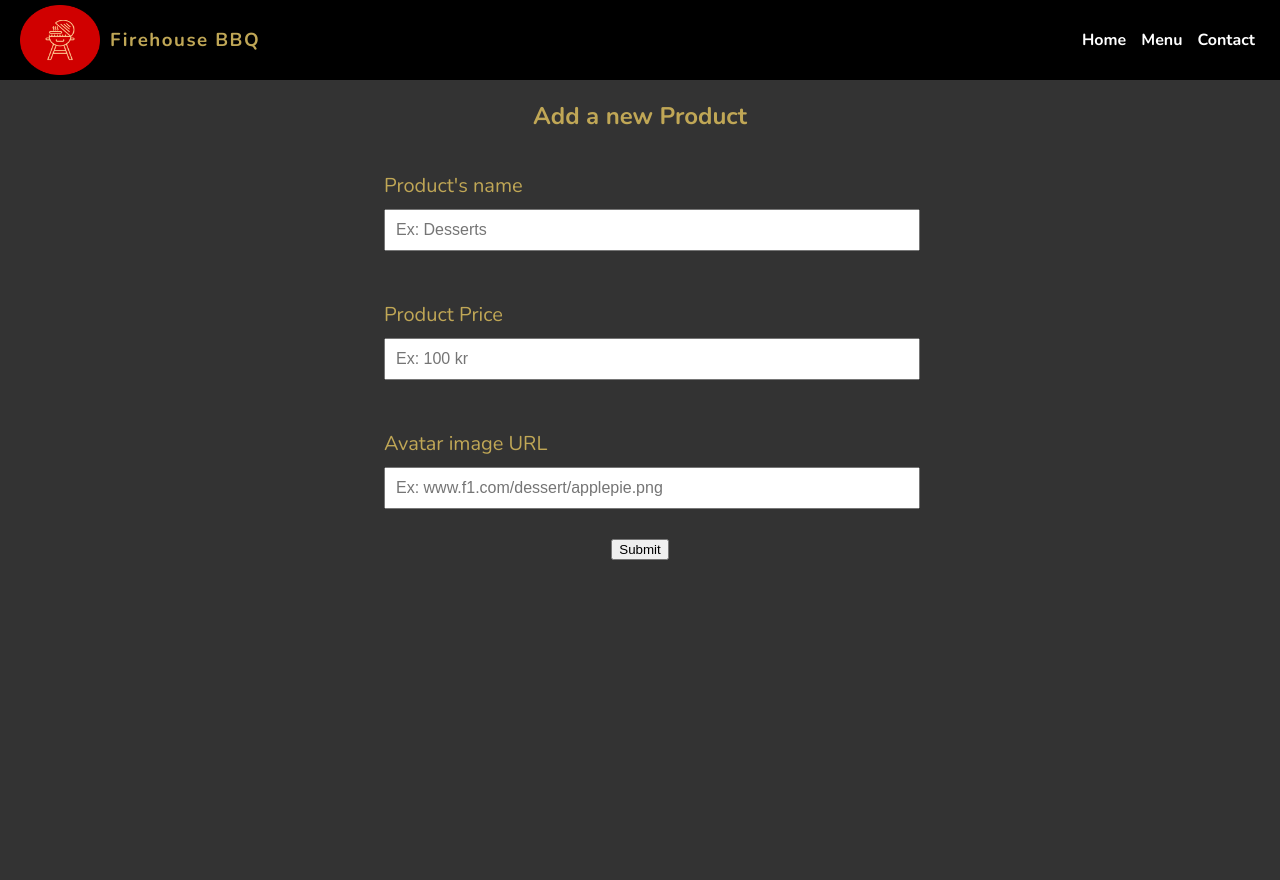
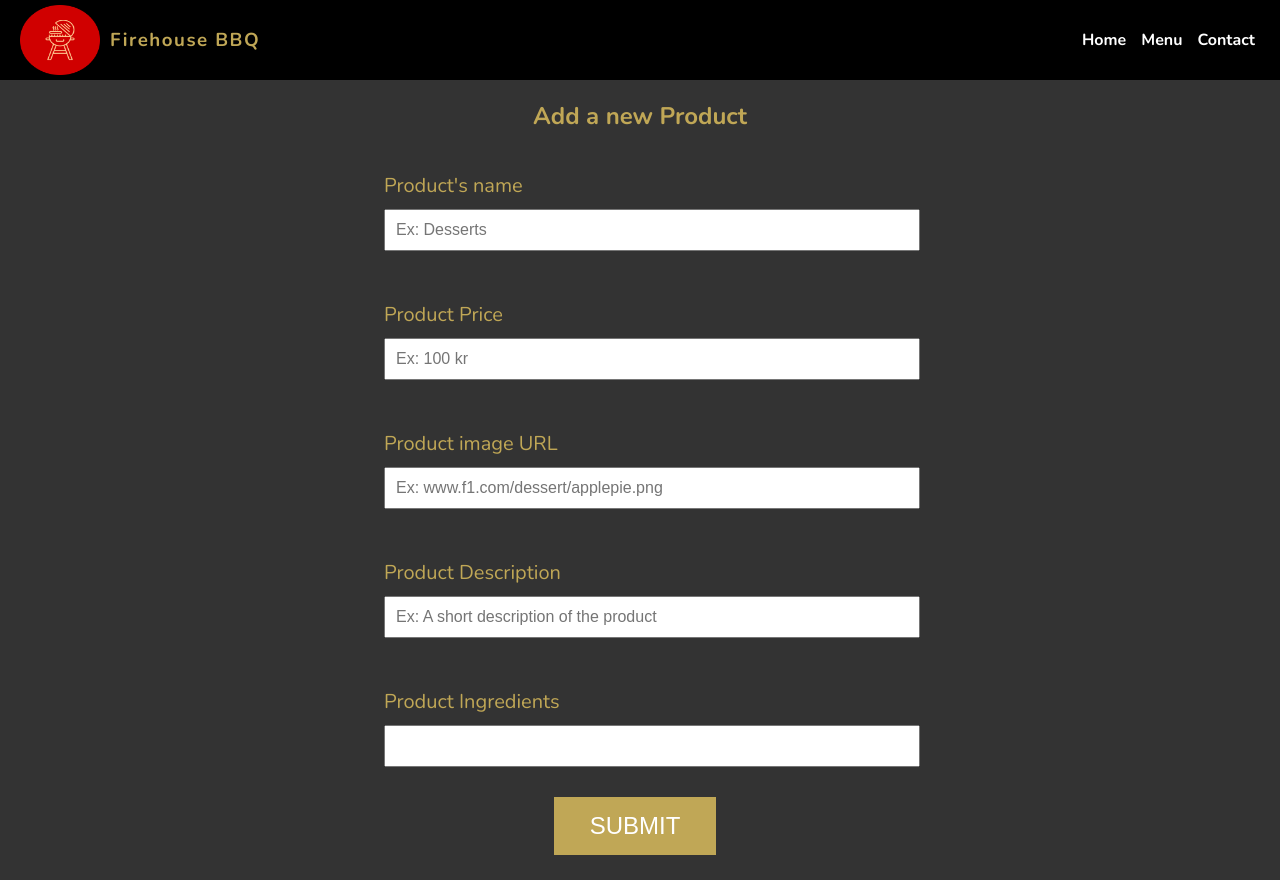
Before and after one commit to radhad-ux/bbq-restaurant-react, a React (Create React App) app: page /update/1 in a window 1280 px wide. Built offline with nearby package versions, Linux system fonts and the light colour scheme.

Commit message:
small CSS fixes

```diff
--- a/src/data/categoryForm.json
+++ b/src/data/categoryForm.json
@@ -8,7 +8,7 @@
     "placeholder": "Ex: A short description of the category"
   },
   "imageURL": {
-    "label": "Avatar image URL",
+    "label": "Menu image URL",
     "placeholder": "Ex: www.f1.com/dessert/applepie.png"
   }
 }
--- a/src/data/productForm.json
+++ b/src/data/productForm.json
@@ -8,7 +8,7 @@
     "placeholder": "Ex: 100 kr"
   },
   "imageURL": {
-    "label": "Avatar image URL",
+    "label": "Product image URL",
     "placeholder": "Ex: www.f1.com/dessert/applepie.png"
   },
   "description": {
--- a/src/pages/Admin.jsx
+++ b/src/pages/Admin.jsx
@@ -50,11 +50,7 @@ export default function Admin() {
       </header>
       <section className="menu_list">{MenuItems}</section>
       <div className="admin-add">
-        <Link
-          to="update/new-category"
-          className="button_primary"
-          id="button-add"
-        >
+        <Link to="update/new-category" className="button_primary" id="btn_add">
           Add category
         </Link>
       </div>
--- a/src/pages/AdminProductAdd.jsx
+++ b/src/pages/AdminProductAdd.jsx
@@ -10,6 +10,8 @@ export default function AdminProductAdd() {
   const [name, setName] = useState("");
   const [price, setPrice] = useState("");
   const [imageURL, setImageURL] = useState("");
+  const [description, setDescription] = useState("");
+  const [ingredients, setIngredients] = useState("");
   const { categoryId } = useParams();
   const path = `menus/${categoryId}/content/`;
 
@@ -20,21 +22,29 @@ export default function AdminProductAdd() {
       name: name,
       price: price,
       imageURL: imageURL,
+      description: description,
+      ingredients: ingredients,
     };
-    console.log(list);
+
     const documentId = await createDocument(path, newProduct);
-
     newProduct.id = documentId;
     setList([...list, newProduct]);
   }
-  console.log(list);
   return (
     <form onSubmit={onCreate}>
       <h2>Add a new Product</h2>
       <InputField setup={form.name} state={[name, setName]} />
       <InputField setup={form.price} state={[price, setPrice]} />
       <InputField setup={form.imageURL} state={[imageURL, setImageURL]} />
-      <button>Submit</button>
+      <InputField
+        setup={form.description}
+        state={[description, setDescription]}
+      />
+      <InputField
+        setup={form.ingredients}
+        state={[ingredients, setIngredients]}
+      />
+      <button className="button_primary">Submit</button>
     </form>
   );
 }
--- a/src/styles/pages/admin.css
+++ b/src/styles/pages/admin.css
@@ -18,7 +18,7 @@
   min-width: 35vw;
   height: 50vh;
   display: flex;
-  margin: 80px auto 20px;
+  margin: 0px auto 20px;
   flex-direction: column;
   justify-content: center;
   align-items: center;
--- a/src/styles/pages/menu.css
+++ b/src/styles/pages/menu.css
@@ -18,13 +18,13 @@
   display: flex;
   align-items: center;
   justify-content: center;
-  font-size: 24px;
-  font-weight: 700;
+  font-size: 48px;
+  font-weight: 800;
+  color: #333333;
 }
 
 .menu_list {
   display: flex;
-
   flex-wrap: wrap;
   justify-content: space-evenly;
   margin: 10px auto;
```
